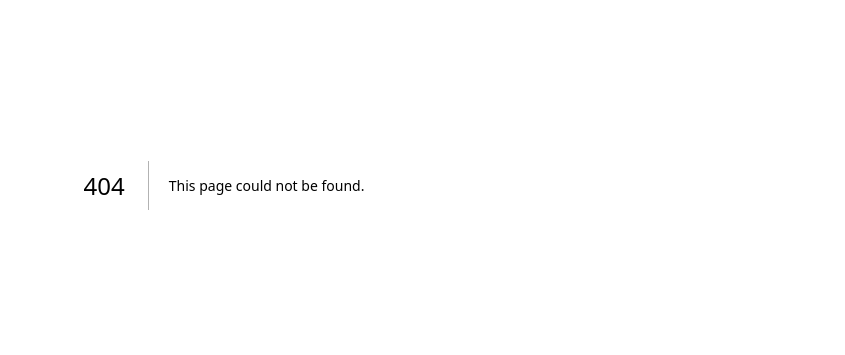
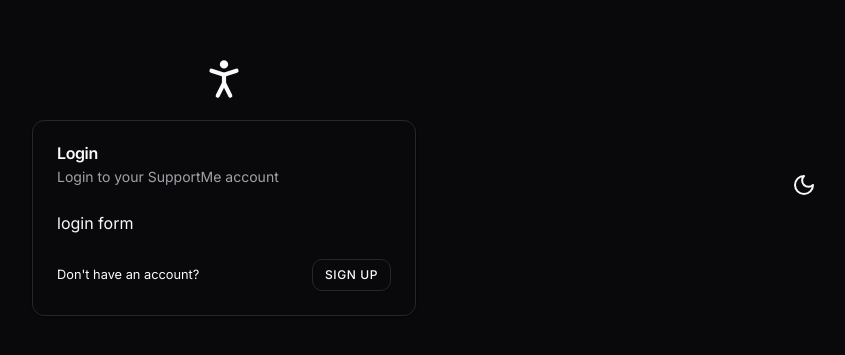
Before and after one commit to denysdev1/nextjs-shadcn-support_me, a Next.js app: page /login in a window 1280 px wide. Before the commit this address had no page. Shown: the part 215-570 px from the top of the page, without its empty margins (416-1261 px from the left). Built offline with nearby package versions, Linux system fonts and the light colour scheme.

Commit message:
Add basic login page layout

```diff
--- a/package.json
+++ b/package.json
@@ -9,6 +9,8 @@
     "lint": "next lint"
   },
   "dependencies": {
+    "@hookform/resolvers": "^3.9.1",
+    "@radix-ui/react-label": "^2.1.0",
     "@radix-ui/react-slot": "^1.1.0",
     "@radix-ui/react-tooltip": "^1.1.4",
     "class-variance-authority": "^0.7.1",
@@ -17,8 +19,10 @@
     "next": "15.0.4",
     "react": "^19.0.0",
     "react-dom": "^19.0.0",
+    "react-hook-form": "^7.54.0",
     "tailwind-merge": "^2.5.5",
-    "tailwindcss-animate": "^1.0.7"
+    "tailwindcss-animate": "^1.0.7",
+    "zod": "^3.23.8"
   },
   "devDependencies": {
     "@types/node": "^20",
--- /dev/null
+++ b/src/app/(logged-out)/login/page.tsx
@@ -0,0 +1,36 @@
+'use client';
+
+import { Button } from '@/components/ui/button';
+import {
+  Card,
+  CardContent,
+  CardDescription,
+  CardFooter,
+  CardHeader,
+  CardTitle,
+} from '@/components/ui/card';
+import { PersonStandingIcon } from 'lucide-react';
+import Link from 'next/link';
+
+const LoginPage = () => {
+  return (
+    <>
+      <PersonStandingIcon size={50} />
+      <Card className='w-full max-w-sm'>
+        <CardHeader>
+          <CardTitle>Login</CardTitle>
+          <CardDescription>Login to your SupportMe account</CardDescription>
+        </CardHeader>
+        <CardContent>login form</CardContent>
+        <CardFooter className='justify-between gap-2'>
+          <small>Don&apos;t have an account? </small>
+          <Button variant='outline' size='sm' asChild>
+            <Link href='/register'>Sign Up</Link>
+          </Button>
+        </CardFooter>
+      </Card>
+    </>
+  );
+};
+
+export default LoginPage;
--- /dev/null
+++ b/src/components/ui/card.tsx
@@ -0,0 +1,76 @@
+import * as React from "react"
+
+import { cn } from "@/lib/utils"
+
+const Card = React.forwardRef<
+  HTMLDivElement,
+  React.HTMLAttributes<HTMLDivElement>
+>(({ className, ...props }, ref) => (
+  <div
+    ref={ref}
+    className={cn(
+      "rounded-xl border bg-card text-card-foreground shadow",
+      className
+    )}
+    {...props}
+  />
+))
+Card.displayName = "Card"
+
+const CardHeader = React.forwardRef<
+  HTMLDivElement,
+  React.HTMLAttributes<HTMLDivElement>
+>(({ className, ...props }, ref) => (
+  <div
+    ref={ref}
+    className={cn("flex flex-col space-y-1.5 p-6", className)}
+    {...props}
+  />
+))
+CardHeader.displayName = "CardHeader"
+
+const CardTitle = React.forwardRef<
+  HTMLDivElement,
+  React.HTMLAttributes<HTMLDivElement>
+>(({ className, ...props }, ref) => (
+  <div
+    ref={ref}
+    className={cn("font-semibold leading-none tracking-tight", className)}
+    {...props}
+  />
+))
+CardTitle.displayName = "CardTitle"
+
+const CardDescription = React.forwardRef<
+  HTMLDivElement,
+  React.HTMLAttributes<HTMLDivElement>
+>(({ className, ...props }, ref) => (
+  <div
+    ref={ref}
+    className={cn("text-sm text-muted-foreground", className)}
+    {...props}
+  />
+))
+CardDescription.displayName = "CardDescription"
+
+const CardContent = React.forwardRef<
+  HTMLDivElement,
+  React.HTMLAttributes<HTMLDivElement>
+>(({ className, ...props }, ref) => (
+  <div ref={ref} className={cn("p-6 pt-0", className)} {...props} />
+))
+CardContent.displayName = "CardContent"
+
+const CardFooter = React.forwardRef<
+  HTMLDivElement,
+  React.HTMLAttributes<HTMLDivElement>
+>(({ className, ...props }, ref) => (
+  <div
+    ref={ref}
+    className={cn("flex items-center p-6 pt-0", className)}
+    {...props}
+  />
+))
+CardFooter.displayName = "CardFooter"
+
+export { Card, CardHeader, CardFooter, CardTitle, CardDescription, CardContent }
--- /dev/null
+++ b/src/components/ui/form.tsx
@@ -0,0 +1,178 @@
+"use client"
+
+import * as React from "react"
+import * as LabelPrimitive from "@radix-ui/react-label"
+import { Slot } from "@radix-ui/react-slot"
+import {
+  Controller,
+  ControllerProps,
+  FieldPath,
+  FieldValues,
+  FormProvider,
+  useFormContext,
+} from "react-hook-form"
+
+import { cn } from "@/lib/utils"
+import { Label } from "@/components/ui/label"
+
+const Form = FormProvider
+
+type FormFieldContextValue<
+  TFieldValues extends FieldValues = FieldValues,
+  TName extends FieldPath<TFieldValues> = FieldPath<TFieldValues>
+> = {
+  name: TName
+}
+
+const FormFieldContext = React.createContext<FormFieldContextValue>(
+  {} as FormFieldContextValue
+)
+
+const FormField = <
+  TFieldValues extends FieldValues = FieldValues,
+  TName extends FieldPath<TFieldValues> = FieldPath<TFieldValues>
+>({
+  ...props
+}: ControllerProps<TFieldValues, TName>) => {
+  return (
+    <FormFieldContext.Provider value={{ name: props.name }}>
+      <Controller {...props} />
+    </FormFieldContext.Provider>
+  )
+}
+
+const useFormField = () => {
+  const fieldContext = React.useContext(FormFieldContext)
+  const itemContext = React.useContext(FormItemContext)
+  const { getFieldState, formState } = useFormContext()
+
+  const fieldState = getFieldState(fieldContext.name, formState)
+
+  if (!fieldContext) {
+    throw new Error("useFormField should be used within <FormField>")
+  }
+
+  const { id } = itemContext
+
+  return {
+    id,
+    name: fieldContext.name,
+    formItemId: `${id}-form-item`,
+    formDescriptionId: `${id}-form-item-description`,
+    formMessageId: `${id}-form-item-message`,
+    ...fieldState,
+  }
+}
+
+type FormItemContextValue = {
+  id: string
+}
+
+const FormItemContext = React.createContext<FormItemContextValue>(
+  {} as FormItemContextValue
+)
+
+const FormItem = React.forwardRef<
+  HTMLDivElement,
+  React.HTMLAttributes<HTMLDivElement>
+>(({ className, ...props }, ref) => {
+  const id = React.useId()
+
+  return (
+    <FormItemContext.Provider value={{ id }}>
+      <div ref={ref} className={cn("space-y-2", className)} {...props} />
+    </FormItemContext.Provider>
+  )
+})
+FormItem.displayName = "FormItem"
+
+const FormLabel = React.forwardRef<
+  React.ElementRef<typeof LabelPrimitive.Root>,
+  React.ComponentPropsWithoutRef<typeof LabelPrimitive.Root>
+>(({ className, ...props }, ref) => {
+  const { error, formItemId } = useFormField()
+
+  return (
+    <Label
+      ref={ref}
+      className={cn(error && "text-destructive", className)}
+      htmlFor={formItemId}
+      {...props}
+    />
+  )
+})
+FormLabel.displayName = "FormLabel"
+
+const FormControl = React.forwardRef<
+  React.ElementRef<typeof Slot>,
+  React.ComponentPropsWithoutRef<typeof Slot>
+>(({ ...props }, ref) => {
+  const { error, formItemId, formDescriptionId, formMessageId } = useFormField()
+
+  return (
+    <Slot
+      ref={ref}
+      id={formItemId}
+      aria-describedby={
+        !error
+          ? `${formDescriptionId}`
+          : `${formDescriptionId} ${formMessageId}`
+      }
+      aria-invalid={!!error}
+      {...props}
+    />
+  )
+})
+FormControl.displayName = "FormControl"
+
+const FormDescription = React.forwardRef<
+  HTMLParagraphElement,
+  React.HTMLAttributes<HTMLParagraphElement>
+>(({ className, ...props }, ref) => {
+  const { formDescriptionId } = useFormField()
+
+  return (
+    <p
+      ref={ref}
+      id={formDescriptionId}
+      className={cn("text-[0.8rem] text-muted-foreground", className)}
+      {...props}
+    />
+  )
+})
+FormDescription.displayName = "FormDescription"
+
+const FormMessage = React.forwardRef<
+  HTMLParagraphElement,
+  React.HTMLAttributes<HTMLParagraphElement>
+>(({ className, children, ...props }, ref) => {
+  const { error, formMessageId } = useFormField()
+  const body = error ? String(error?.message) : children
+
+  if (!body) {
+    return null
+  }
+
+  return (
+    <p
+      ref={ref}
+      id={formMessageId}
+      className={cn("text-[0.8rem] font-medium text-destructive", className)}
+      {...props}
+    >
+      {body}
+    </p>
+  )
+})
+FormMessage.displayName = "FormMessage"
+
+export {
+  useFormField,
+  Form,
+  FormItem,
+  FormLabel,
+  FormControl,
+  FormDescription,
+  FormMessage,
+  FormField,
+}
--- /dev/null
+++ b/src/components/ui/label.tsx
@@ -0,0 +1,26 @@
+"use client"
+
+import * as React from "react"
+import * as LabelPrimitive from "@radix-ui/react-label"
+import { cva, type VariantProps } from "class-variance-authority"
+
+import { cn } from "@/lib/utils"
+
+const labelVariants = cva(
+  "text-sm font-medium leading-none peer-disabled:cursor-not-allowed peer-disabled:opacity-70"
+)
+
+const Label = React.forwardRef<
+  React.ElementRef<typeof LabelPrimitive.Root>,
+  React.ComponentPropsWithoutRef<typeof LabelPrimitive.Root> &
+    VariantProps<typeof labelVariants>
+>(({ className, ...props }, ref) => (
+  <LabelPrimitive.Root
+    ref={ref}
+    className={cn(labelVariants(), className)}
+    {...props}
+  />
+))
+Label.displayName = LabelPrimitive.Root.displayName
+
+export { Label }
```
Also changed, not shown: 1 other file (tests, documents, lock files or other folders).
